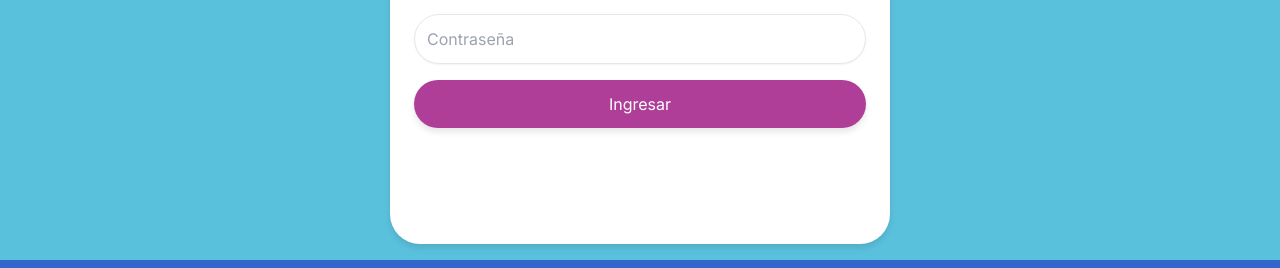
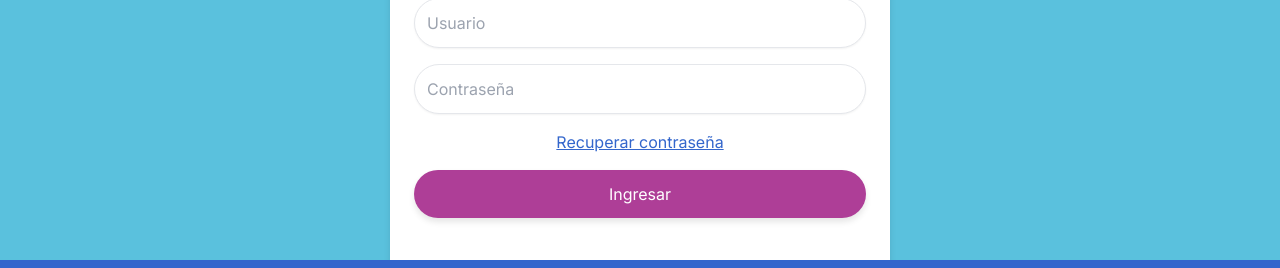
Before and after one commit to jior1626/dea_frontend, a Next.js app: page / in a window 1280 px wide. Shown: the part 422-690 px from the top of the page. Built offline with nearby package versions, Linux system fonts and the light colour scheme; grey boxes are pictures that could not be loaded.

Commit message:
corrección diseño page inicial

```diff
--- a/app/page.css
+++ b/app/page.css
@@ -33,8 +33,9 @@
   min-height: 450px;
   margin: 0 auto;
   display: flex;
-/*   align-items: center;
- */  justify-content: center;
+  align-items: center;
+  justify-content: center;
+
 }
 
 h2{
@@ -67,8 +68,19 @@ h1{
   border-radius: 9999px; /* Utiliza un valor grande para hacer que el botón sea redondo */
   box-shadow: 0 4px 6px rgba(0, 0, 0, 0.1);
   cursor: pointer;
+  margin-top: 1rem;
 }
 
+.recuperarPass{
+  color: #3366CC;
+  text-align: center;
+  margin: auto auto;
+}
+
+.recu{
+  outline: #3366CC;
+  text-decoration:underline;
+}
 
 @media screen and (min-width: 900px) {
   body{
--- a/app/page.tsx
+++ b/app/page.tsx
@@ -95,6 +95,7 @@ export default function Home() {
             placeholder="Contraseña"
             onChange={(e) => setPassword(e.target.value)}
           />
+          <div className="recuperarPass"><a className="recu">Recuperar contraseña</a></div>
           <button
             className="buttonLogin "
             onClick={handleLogin}
```
